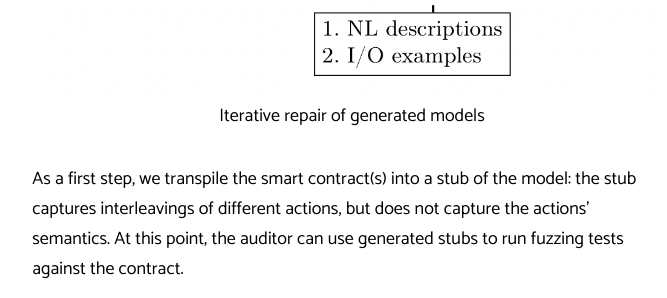
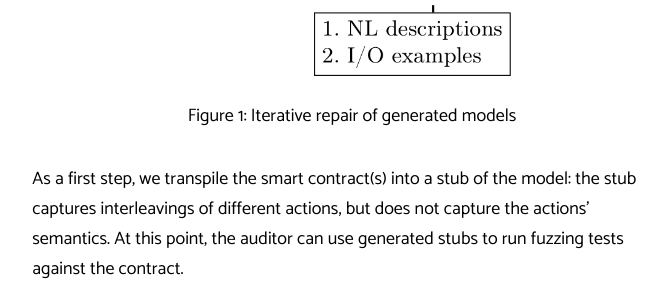
Before and after one commit to ivan-gavran/ivan-gavran.github.io, a Jekyll site: the page built from _posts/2025-04-26-0_synthesizing-quint-models.markdown, in a window 1280 px wide and 900 px high, scrolled down 1782 px. Shown: the part 159-457 px from the top of the window, without its empty margins (303-970 px from the left). Built offline with Jekyll 4.4.1, drawn with Linux system fonts in a browser that asks for light colours; part of the change alters nothing that is shown.

Commit message:
figure caption

```diff
--- a/_posts/2025-04-26-0_synthesizing-quint-models.markdown
+++ b/_posts/2025-04-26-0_synthesizing-quint-models.markdown
@@ -36,8 +36,8 @@ Our method allows the auditor-user to automate parts of the MBT workflow, or tak
   <img
   class="centered"
   src="{{ site.url }}/assets/posts/tamedLLMs/algoSchemeWhiteBackground.png"
-  alt="Figure 1: The actor model scheme">
-  <figcaption>Iterative repair of generated models</figcaption>
+  alt="Figure 1: Iterative repair of generated models">
+  <figcaption>Figure 1: Iterative repair of generated models</figcaption>
 </figure>
 
 As a first step, we transpile the smart contract(s) into a stub of the model: the stub captures interleavings of different actions, but does not capture the actions’ semantics. At this point, the auditor can use generated stubs to run fuzzing tests against the contract.
```
